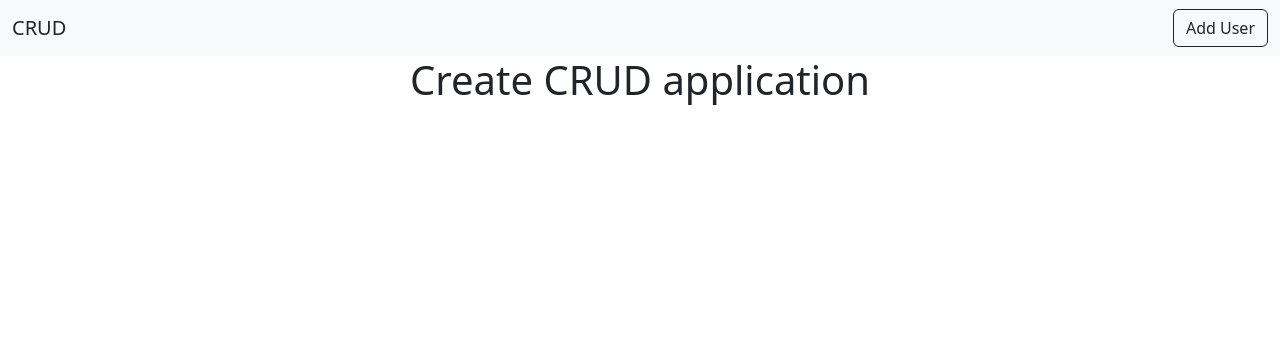
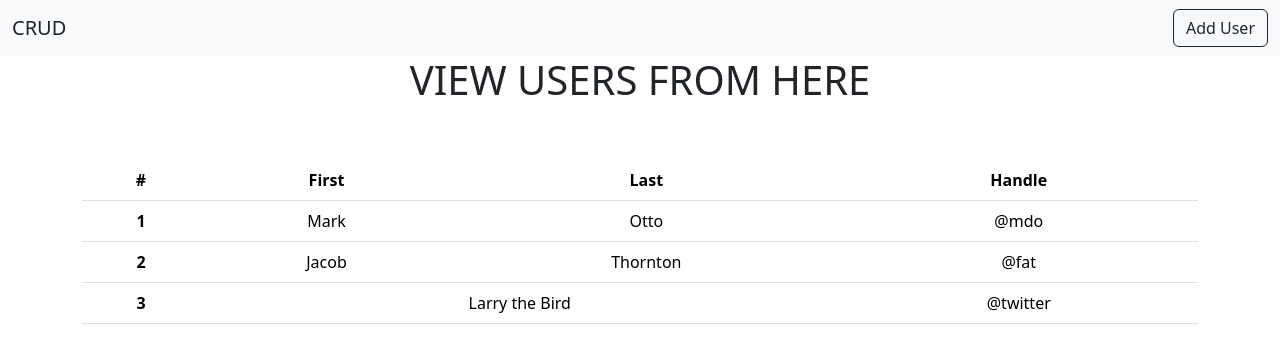
Before and after one commit to Dinuki85/SpringbootCRUDAppliCATION, a React (Create React App) app: page / in a window 1280 px wide. Shown: the top 352 px of the page. Built offline with nearby package versions, Linux system fonts and the light colour scheme.

Commit message:
Imported the home page for view the users

```diff
--- a/src/App.js
+++ b/src/App.js
@@ -1,6 +1,7 @@
 import "../node_modules/bootstrap/dist/css/bootstrap.min.css"
 import './App.css';
 import { Navbar } from "./layout/Navbar";
+import Home from "./pages/Home";
 
 function App() {
   return (
@@ -8,7 +9,9 @@ function App() {
       {/* Import the navigation bar*/}
       <Navbar/>
 
-      <h1 className='text-center'>Create CRUD application</h1>
+      <h1 className='text-center bold'>VIEW USERS FROM HERE</h1>
+      {/*Adding Home page to see the users */}
+      <Home/>
     </div>
   );
 }
```
